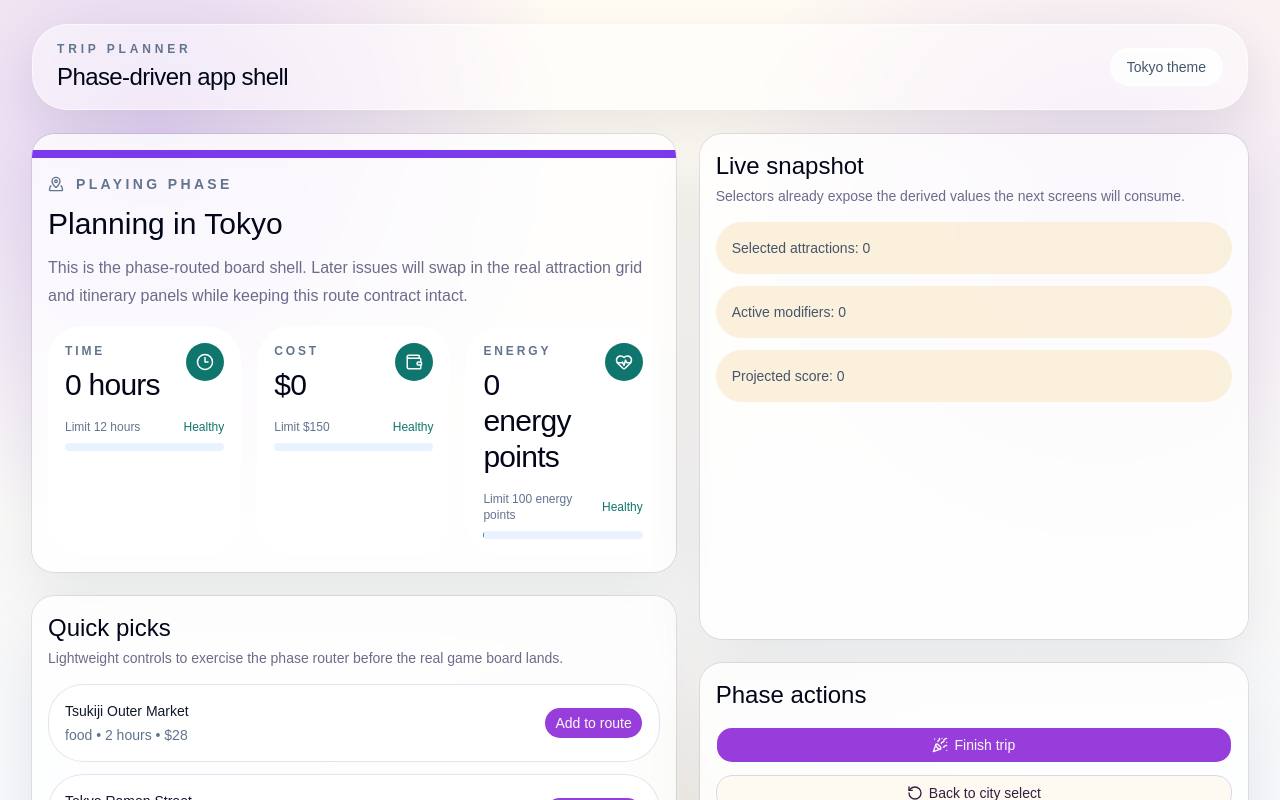
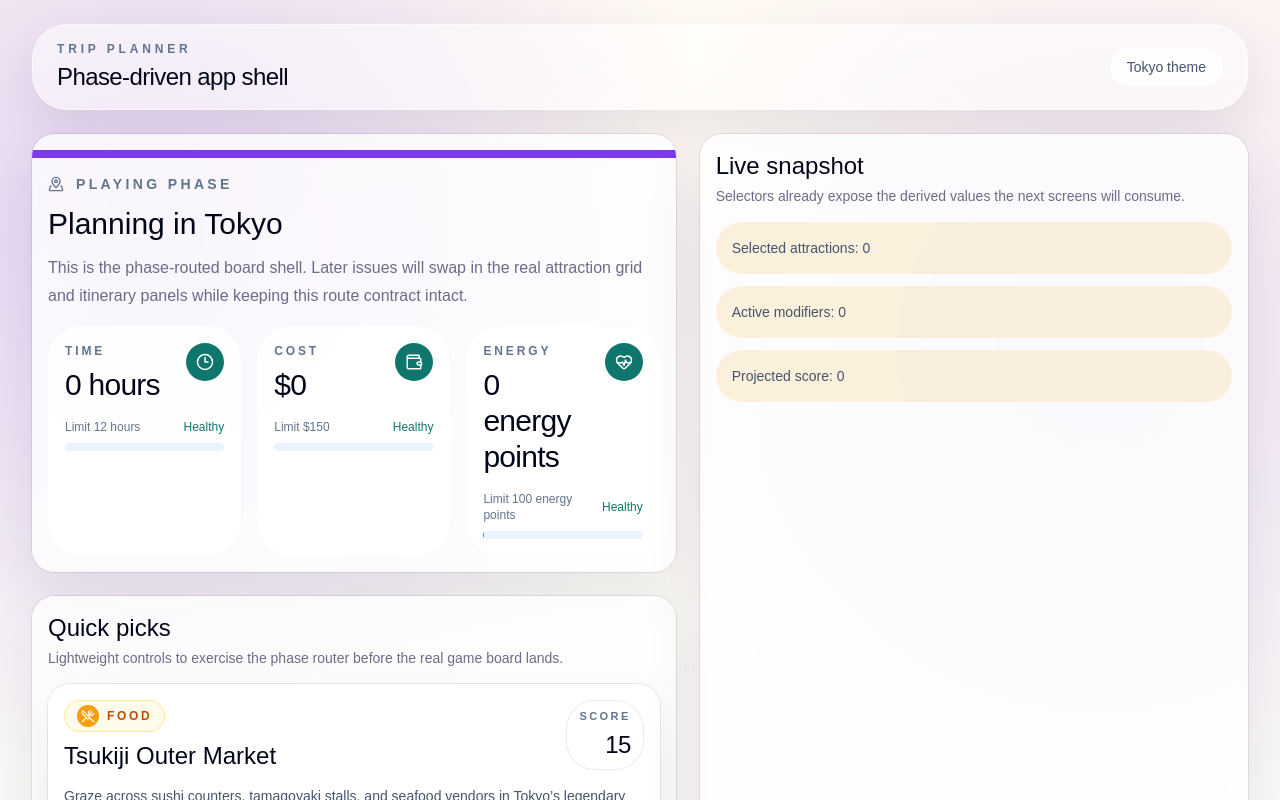
Before and after one commit to mtplayground/lesterli-trip-planner, a React (Vite) app: page / in a window 1280 px wide. Both pictures are taken after a click on the button 127 px from the left and 684 px from the top of the page. Shown: the top 800 px of the page. Built offline with nearby package versions, Linux system fonts and the light colour scheme.

Commit message:
feat: AttractionCard component

```diff
--- /dev/null
+++ b/src/components/attraction-card.tsx
@@ -0,0 +1,175 @@
+import {
+  Landmark,
+  Martini,
+  ShoppingBag,
+  Sparkles,
+  Trees,
+  UtensilsCrossed,
+} from 'lucide-react'
+
+import type { Attraction, CanAddResult, Category } from '@/engine'
+import { formatCurrency, formatEnergy, formatHours } from '@/lib/format'
+import { cn } from '@/lib/cn'
+import { Button } from '@/components/ui/button'
+import {
+  Card,
+  CardContent,
+  CardDescription,
+  CardHeader,
+  CardTitle,
+} from '@/components/ui/card'
+
+const categoryMeta: Record<
+  Category,
+  {
+    icon: typeof UtensilsCrossed
+    label: string
+    iconClassName: string
+    badgeClassName: string
+  }
+> = {
+  food: {
+    icon: UtensilsCrossed,
+    label: 'Food',
+    iconClassName: 'bg-sunrise text-white',
+    badgeClassName: 'bg-amber-50 text-amber-700 border-amber-200/80',
+  },
+  museum: {
+    icon: Landmark,
+    label: 'Museum',
+    iconClassName: 'bg-berry text-white',
+    badgeClassName: 'bg-violet-50 text-violet-700 border-violet-200/80',
+  },
+  outdoors: {
+    icon: Trees,
+    label: 'Outdoors',
+    iconClassName: 'bg-lagoon text-white',
+    badgeClassName: 'bg-emerald-50 text-emerald-700 border-emerald-200/80',
+  },
+  nightlife: {
+    icon: Martini,
+    label: 'Nightlife',
+    iconClassName: 'bg-slate-900 text-white',
+    badgeClassName: 'bg-slate-100 text-slate-700 border-slate-200/80',
+  },
+  shopping: {
+    icon: ShoppingBag,
+    label: 'Shopping',
+    iconClassName: 'bg-blue-600 text-white',
+    badgeClassName: 'bg-blue-50 text-blue-700 border-blue-200/80',
+  },
+}
+
+interface AttractionCardProps {
+  attraction: Attraction
+  selected?: boolean
+  canAddResult?: CanAddResult
+  onAdd?: (attraction: Attraction) => void
+}
+
+export function AttractionCard({
+  attraction,
+  selected = false,
+  canAddResult = { ok: true, reason: null },
+  onAdd,
+}: AttractionCardProps) {
+  const category = categoryMeta[attraction.category]
+  const disabledReason =
+    selected || canAddResult.ok ? null : (canAddResult.reason ?? 'Unavailable')
+  const actionDisabled = selected || !canAddResult.ok
+  const CategoryIcon = category.icon
+
+  return (
+    <Card
+      className={cn(
+        'h-full border-white/70 bg-white/85 shadow-[0_24px_60px_rgba(15,23,42,0.08)] backdrop-blur transition-all',
+        selected &&
+          'border-lagoon/60 bg-lagoon/8 shadow-[0_28px_70px_rgba(15,118,110,0.14)] ring-1 ring-lagoon/30'
+      )}
+    >
+      <CardHeader className="gap-3">
+        <div className="flex items-start justify-between gap-4">
+          <div className="space-y-2">
+            <div className="flex flex-wrap items-center gap-2">
+              <span
+                className={cn(
+                  'inline-flex items-center gap-2 rounded-full border px-3 py-1 text-xs font-semibold uppercase tracking-[0.22em]',
+                  category.badgeClassName
+                )}
+              >
+                <span
+                  className={cn('rounded-full p-1', category.iconClassName)}
+                >
+                  <CategoryIcon className="size-3.5" />
+                </span>
+                {category.label}
+              </span>
+              {selected && (
+                <span className="inline-flex items-center gap-1 rounded-full border border-lagoon/20 bg-lagoon/10 px-3 py-1 text-xs font-semibold uppercase tracking-[0.22em] text-lagoon">
+                  <Sparkles className="size-3.5" />
+                  Selected
+                </span>
+              )}
+            </div>
+            <CardTitle className="font-display text-2xl text-slate-950">
+              <h3>{attraction.name}</h3>
+            </CardTitle>
+          </div>
+          <div className="rounded-2xl border border-slate-200/80 bg-white/75 px-3 py-2 text-right shadow-[inset_0_1px_0_rgba(255,255,255,0.72)]">
+            <p className="text-[11px] font-semibold uppercase tracking-[0.22em] text-slate-500">
+              Score
+            </p>
+            <p className="mt-1 font-display text-2xl tracking-tight text-slate-950">
+              {attraction.score}
+            </p>
+          </div>
+        </div>
+        <CardDescription className="text-sm leading-6 text-slate-600">
+          {attraction.description}
+        </CardDescription>
+      </CardHeader>
+
+      <CardContent className="space-y-4">
+        <div className="grid gap-2 sm:grid-cols-3">
+          <MetricBadge label="Time" value={formatHours(attraction.timeHours)} />
+          <MetricBadge
+            label="Cost"
+            value={formatCurrency(attraction.costUsd)}
+          />
+          <MetricBadge label="Energy" value={formatEnergy(attraction.energy)} />
+        </div>
+
+        <div className="flex flex-wrap items-center gap-3">
+          <Button
+            disabled={actionDisabled}
+            onClick={() => onAdd?.(attraction)}
+            variant={selected ? 'secondary' : 'default'}
+          >
+            {selected ? 'Selected' : canAddResult.ok ? 'Add' : 'Unavailable'}
+          </Button>
+
+          {disabledReason && (
+            <span
+              aria-label={`Cannot add attraction: ${disabledReason}`}
+              title={disabledReason}
+              className="inline-flex items-center rounded-full border border-amber-200/80 bg-amber-50 px-3 py-1 text-xs font-medium text-amber-700"
+            >
+              Why unavailable?
+            </span>
+          )}
+        </div>
+      </CardContent>
+    </Card>
+  )
+}
+
+function MetricBadge({ label, value }: { label: string; value: string }) {
+  return (
+    <div className="rounded-2xl border border-slate-200/80 bg-white/80 px-3 py-3 shadow-[inset_0_1px_0_rgba(255,255,255,0.72)]">
+      <p className="text-[11px] font-semibold uppercase tracking-[0.22em] text-slate-500">
+        {label}
+      </p>
+      <p className="mt-1 text-sm font-medium text-slate-800">{value}</p>
+    </div>
+  )
+}
--- a/src/components/index.ts
+++ b/src/components/index.ts
@@ -1,2 +1,3 @@
+export { AttractionCard } from './attraction-card'
 export { ResourceHUD } from './resource-hud'
 export { StructureCard } from './structure-card'
--- a/src/pages/app-phase-router.tsx
+++ b/src/pages/app-phase-router.tsx
@@ -2,6 +2,7 @@ import { useMemo } from 'react'
 import { MapPinned, PartyPopper, RotateCcw } from 'lucide-react'
 
 import {
+  canAdd,
   classifyTripStyle,
   modifiersOf,
   scoreItinerary,
@@ -9,7 +10,7 @@ import {
 } from '@/engine'
 import { formatCurrency, formatHours } from '@/lib/format'
 import { selectSelectedCity, useGameStore } from '@/store'
-import { ResourceHUD } from '@/components'
+import { AttractionCard, ResourceHUD } from '@/components'
 import { Button } from '@/components/ui/button'
 import {
   Card,
@@ -85,30 +86,18 @@ export function PlayingPhase() {
               const isSelected = itinerary.some(
                 (plannedAttraction) => plannedAttraction.id === attraction.id
               )
+              const canAddResult = isSelected
+                ? { ok: true, reason: null }
+                : canAdd(itinerary, attraction)
 
               return (
-                <div
+                <AttractionCard
                   key={attraction.id}
-                  className="flex flex-col gap-3 rounded-3xl border border-border/70 bg-white/80 p-4 sm:flex-row sm:items-center sm:justify-between"
-                >
-                  <div className="space-y-1">
-                    <p className="font-medium text-slate-900">
-                      {attraction.name}
-                    </p>
-                    <p className="text-sm text-slate-500">
-                      {attraction.category} •{' '}
-                      {formatHours(attraction.timeHours)} •{' '}
-                      {formatCurrency(attraction.costUsd)}
-                    </p>
-                  </div>
-                  <Button
-                    variant={isSelected ? 'secondary' : 'default'}
-                    disabled={isSelected}
-                    onClick={() => addAttraction(attraction)}
-                  >
-                    {isSelected ? 'Added' : 'Add to route'}
-                  </Button>
-                </div>
+                  attraction={attraction}
+                  selected={isSelected}
+                  canAddResult={canAddResult}
+                  onAdd={addAttraction}
+                />
               )
             })}
           </CardContent>
```
Also changed, not shown: 1 other file (tests, documents, lock files or other folders).
